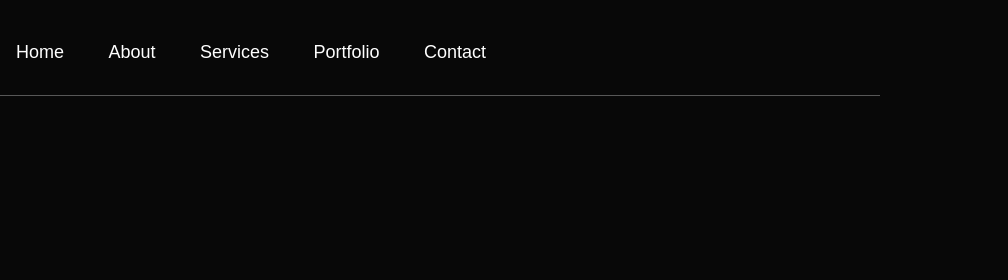
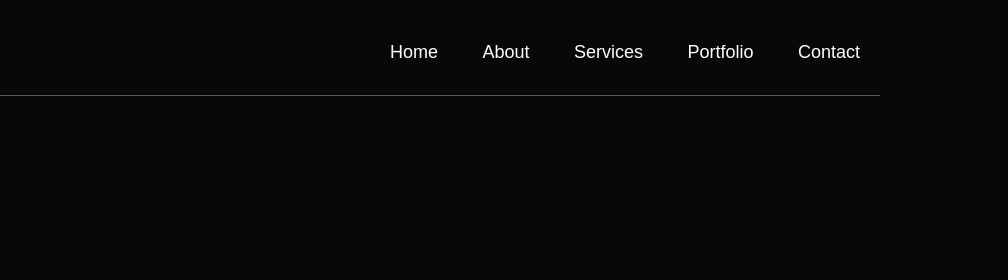
Before and after one commit to vishrutrana20020408/Portfolio, a plain HTML site: page index.html in a window 1280 px wide. Shown: the top 280 px of the page, 272-1280 px from the left. Drawn offline with nearby package versions, Linux system fonts and the light colour scheme.

Commit message:
Update style.css

```diff
--- a/style.css
+++ b/style.css
@@ -17,7 +17,7 @@ body {
 #header {
     width: 100%;
     height: 100vh;
-    background-image: url();
+    /* background-image: url(); */
     /* insert image path */
     background-size: cover;
     background-position: cover;
@@ -28,10 +28,10 @@ body {
 }
 
 nav {
-    /* display: flex;
+    display: flex;
     align-items: center;
-    justify-content: space-between; */
-    /* flex-wrap: wrap; */
+    justify-content: space-between;
+    flex-wrap: sticky;
 
 
     display: flex;
```
